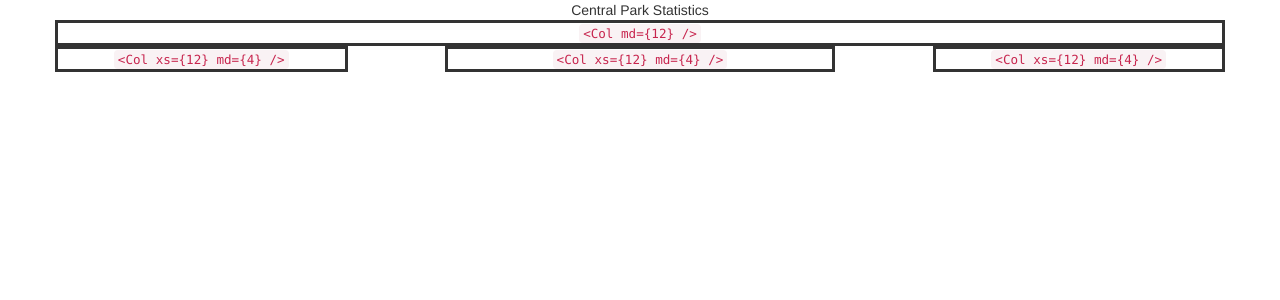
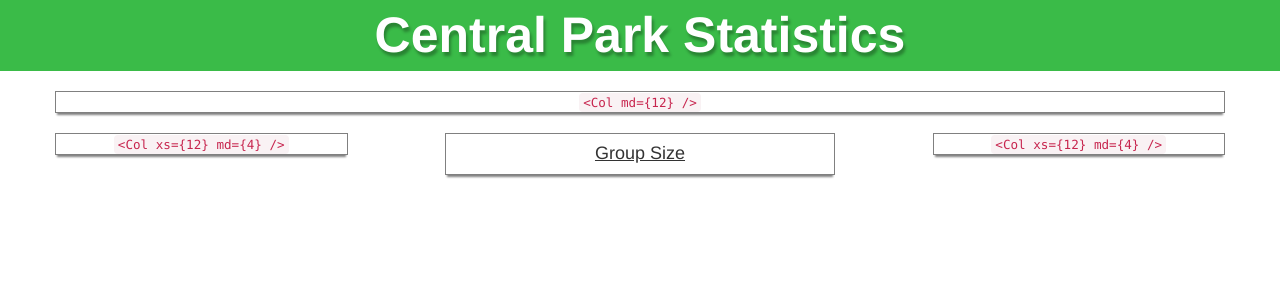
Before and after one commit to jerseycity2018/team-1, a React (Create React App) app in the folder my-app/: page / in a window 1280 px wide. Shown: the top 300 px of the page. Built offline with nearby package versions, Linux system fonts and the light colour scheme.

Commit message:
Fixed margins and header

```diff
--- a/my-app/src/components/Dashboard.js
+++ b/my-app/src/components/Dashboard.js
@@ -7,23 +7,24 @@
     return (
       <div>
       <div>
-        <header>
+        <header className="headerstyle">
             Central Park Statistics
         </header>
         </div>
-        <Grid>
 
+        <Grid className="top-buffer">
           <Row className="show-grid" className="border">
             <Col md={12}>
               <code>{'<Col md={12} />'}</code>
             </Col>
           </Row>
-          <Row>
+          <Row className="top-buffer">
             <Col xs={12} md={3} className="border">
               <code>{'<Col xs={12} md={4} />'}</code>
             </Col>
-            <Col xs={12} md={4} xsOffset={1} className="border">
-              <code>{'<Col xs={12} md={4} />'}</code>
+            <Col xs={12} md={4} xsOffset={1} className="border subtitles">
+              <h4>Group Size</h4>
+
             </Col>
             <Col xs={12} md={3} mdOffset={1} className="border">
               <code>{'<Col xs={12} md={4} />'}</code>
--- a/my-app/src/styles/dashboard.css
+++ b/my-app/src/styles/dashboard.css
@@ -1,3 +1,22 @@
 .border{
   border-style: solid;
+  border-width: thin;
+  border-color: gray;
+  box-shadow: 0 4px 2px -2px gray;
 }
+
+.headerstyle{
+  background-color:#3abb48;
+  color:white;
+  font-size: 50px;
+  font-weight: bold;
+  text-shadow: 2px 4px 3px rgba(0,0,0,0.3);
+}
+
+.top-buffer {
+  margin-top:20px;
+}
+
+.subtitles{
+  text-decoration: underline;
+}
```
